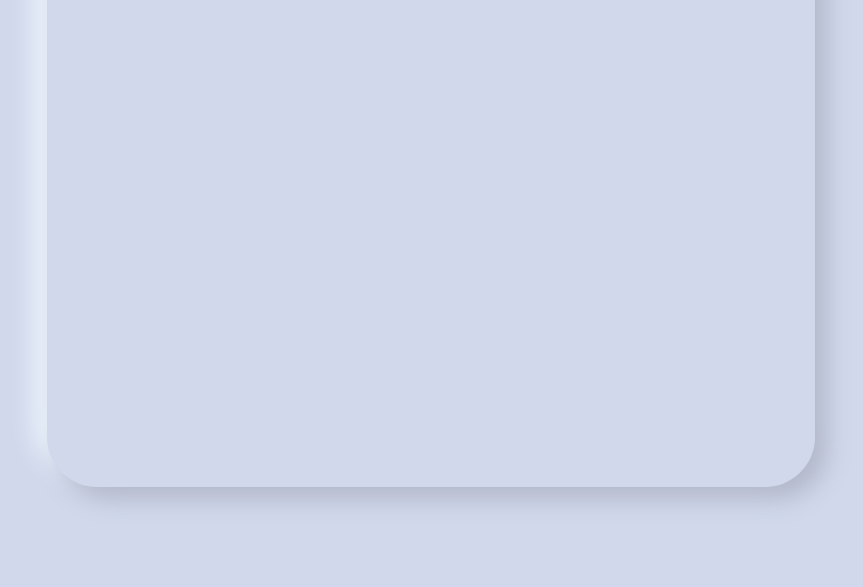
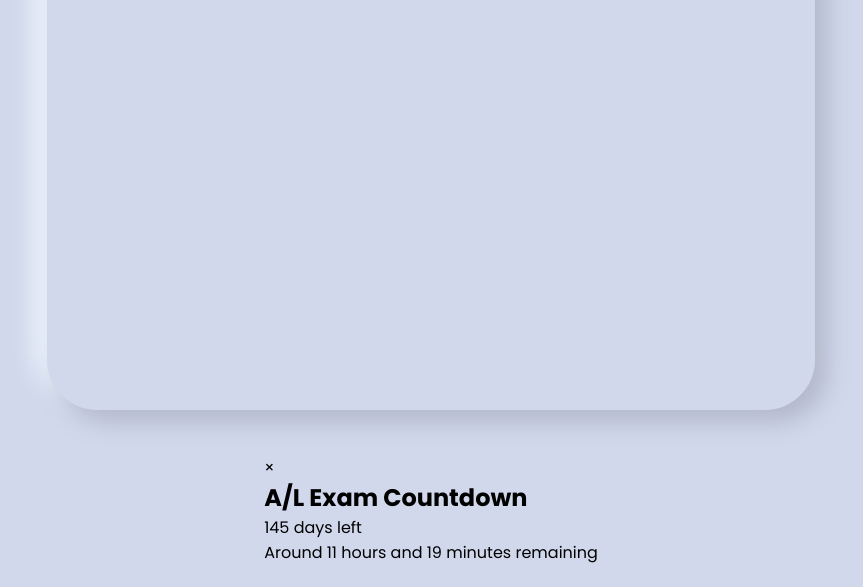
Before and after one commit to praveenthyaga0623/papaer-mark-analysis, a plain HTML site: page edit.html in a window 1280 px wide. Shown: the part 213-800 px from the top of the page, without its empty margins (209-1072 px from the left). Drawn offline with nearby package versions, Linux system fonts and the light colour scheme.

Commit message:
Update edit.html

```diff
--- a/edit.html
+++ b/edit.html
@@ -38,6 +38,16 @@
         <ul id="dataList"></ul>
   </div>
 
+
+   <div id="examPopup">
+    <div class="popup-content">
+      <span class="close-btn" onclick="closePopup()">&times;</span>
+      <h2>A/L Exam Countdown</h2>
+      <div id="popup-days" class="popup-days">Loading...</div>
+      <div id="popup-time" class="popup-time">Loading...</div>
+    </div>
+  </div>
+
   <script src="./script.js"></script>
 </body>
 
```
